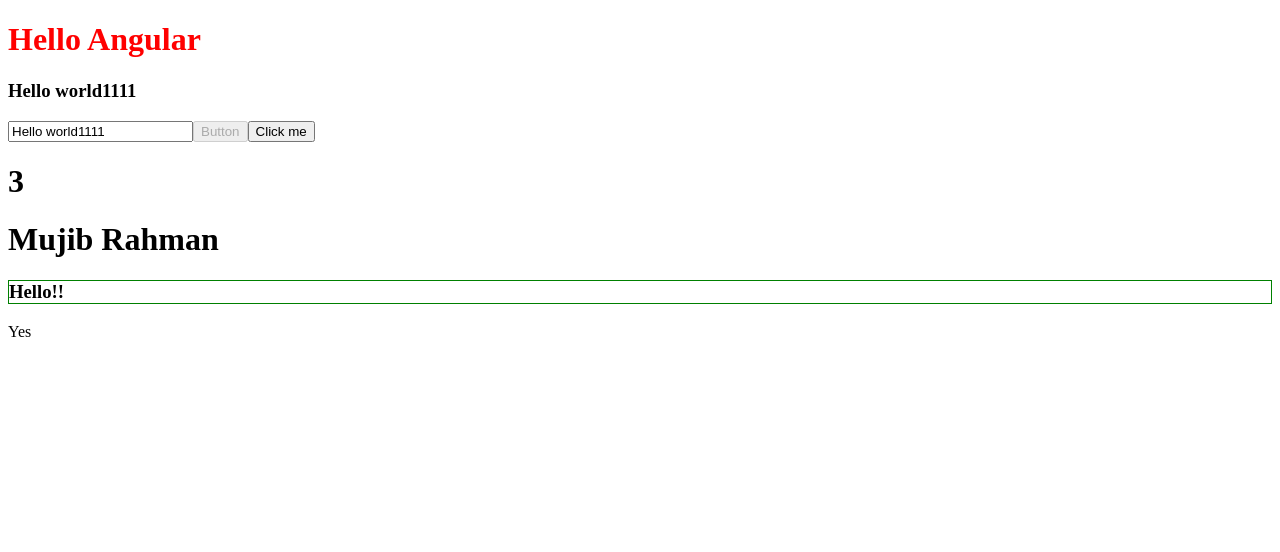
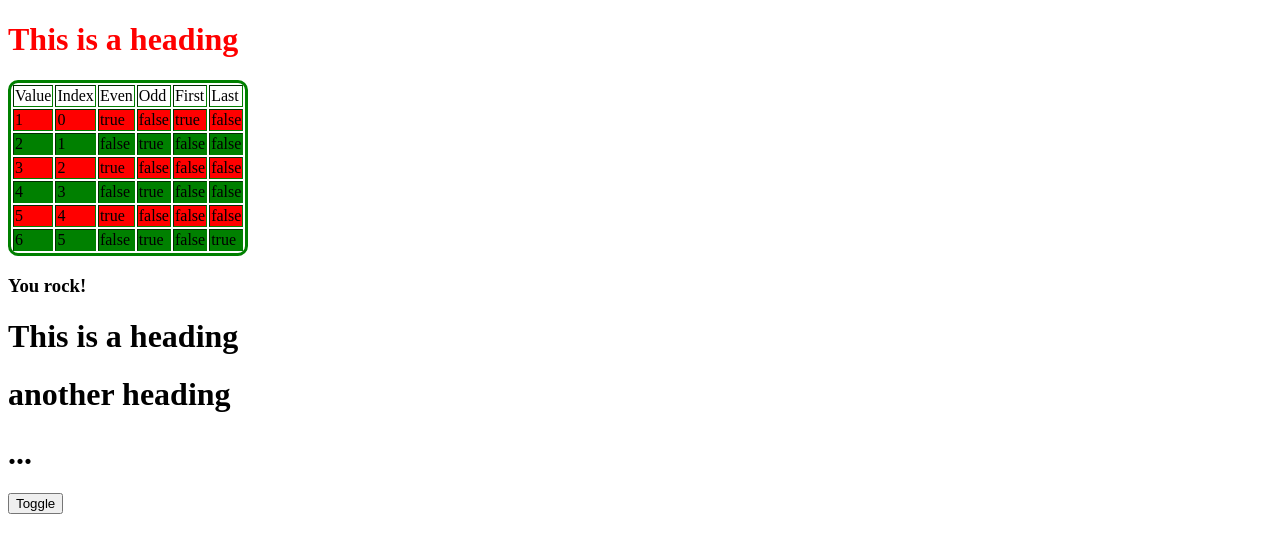
Before and after one commit to Mujib517/angular5.web, an Angular app: page / in a window 1280 px wide. Shown: the top 552 px of the page. Built offline with nearby package versions, Linux system fonts and the light colour scheme.

Commit message:
Directives

```diff
--- a/src/app/app.component.ts
+++ b/src/app/app.component.ts
@@ -2,44 +2,73 @@
 
 @Component({
     selector: 'app-root',
-    template: `<h1 [class.fg]="message">Hello Angular</h1>
+    template: `
+        <h1 [ngClass]="cls">This is a heading</h1>
 
-        <h3>{{message}}</h3>
-        <input type="text" [(ngModel)]="message"/>
+        <table border="1" [ngStyle]="styles">
+            <tr>
+                <td>Value</td>
+                <td>Index</td>
+                <td>Even</td>
+                <td>Odd</td>
+                <td>First</td>
+                <td>Last</td>
+            </tr>
+            <tr [ngClass]="{cls1:evn,cls2:odd}"
+            *ngFor="let val of vals;let idx=index;let evn=even;let odd=odd;let fst=first;let lst=last">
+                <td>{{val}}</td>
+                <td>{{idx}}</td>
+                <td>{{evn}}</td>
+                <td>{{odd}}</td>
+                <td>{{fst}}</td>
+                <td>{{lst}}</td>
+            </tr>
+        </table>
+
+        <div [ngSwitch]="age">
+            <h3 *ngSwitchCase="10">You are a kid</h3>
+            <h3 *ngSwitchCase="20">You are young</h3>
+            <h3 *ngSwitchCase="30">You are still young</h3>
+            <h3 *ngSwitchDefault>You rock!</h3>
+        </div>
 
 
-        <button [disabled]="message">Button</button>
+        <div *ngIf="message">
+            <h1>This is a heading</h1>
+            <h1>another heading</h1>
+            <h1>...</h1>
+            <div>
+            </div>
+        </div>
 
-        <button (click)="onClick(1)">Click me</button>
-
-        <h1>{{1+2}}</h1>
-        <h1>{{"Mujib" +" Rahman"}}</h1>
-
-
-        <h3 [style.border]="message?'1px solid green':'none'">{{getMsg()}}</h3>
-
-        {{message?"Yes":"No"}}
+        <button (click)="toggle()">Toggle</button>
     `
 })
 export class AppComponent {
-    message: string = "Hello world1111";
+    styles = {
+        border: '3px solid green',
+        'border-radius': '10px'
+    };
+    message: boolean = true;
+    vals: number[] = [1, 2, 3, 4, 5, 6];
+    age: number = 0;
+    cls: any = { fg: true, bg: false };
+    //string,string[],object
+    toggle() {
+        this.message = !this.message;
 
-    //truthy
-    //falsy: 0,undefined,null,"",false,NaN
-
-    getMsg(): string {
-        //side effects
-        return "Hello!!";
-    }
-
-    onClick(param) {
-        console.log("Button clicked", param);
+        // let age=20;
+        // switch(age){
+        //     case 10:
+        //     break;
+        //     case 20:
+        //     break;
+        //     default:
+        //     break;
+        // }
     }
 }
 
-//1.expressions or interpolation {{}}
-//2.Property binding []
-//3.Event binding   ()
-//4.Class Binding   []
-//5.Style binding   []
-//6.Two way binding
+
+//ngIf,ngSwitch, ngFor, ngModel, ngClass and ngStyle
+// attribute directives and structural directives
--- a/src/styles.css
+++ b/src/styles.css
@@ -2,3 +2,12 @@
 .fg{
     color:red;
 }
+.bg{
+    background-color:blue;
+}
+.cls1{
+    background-color:red;
+}
+.cls2{
+    background-color:green;
+}
```
